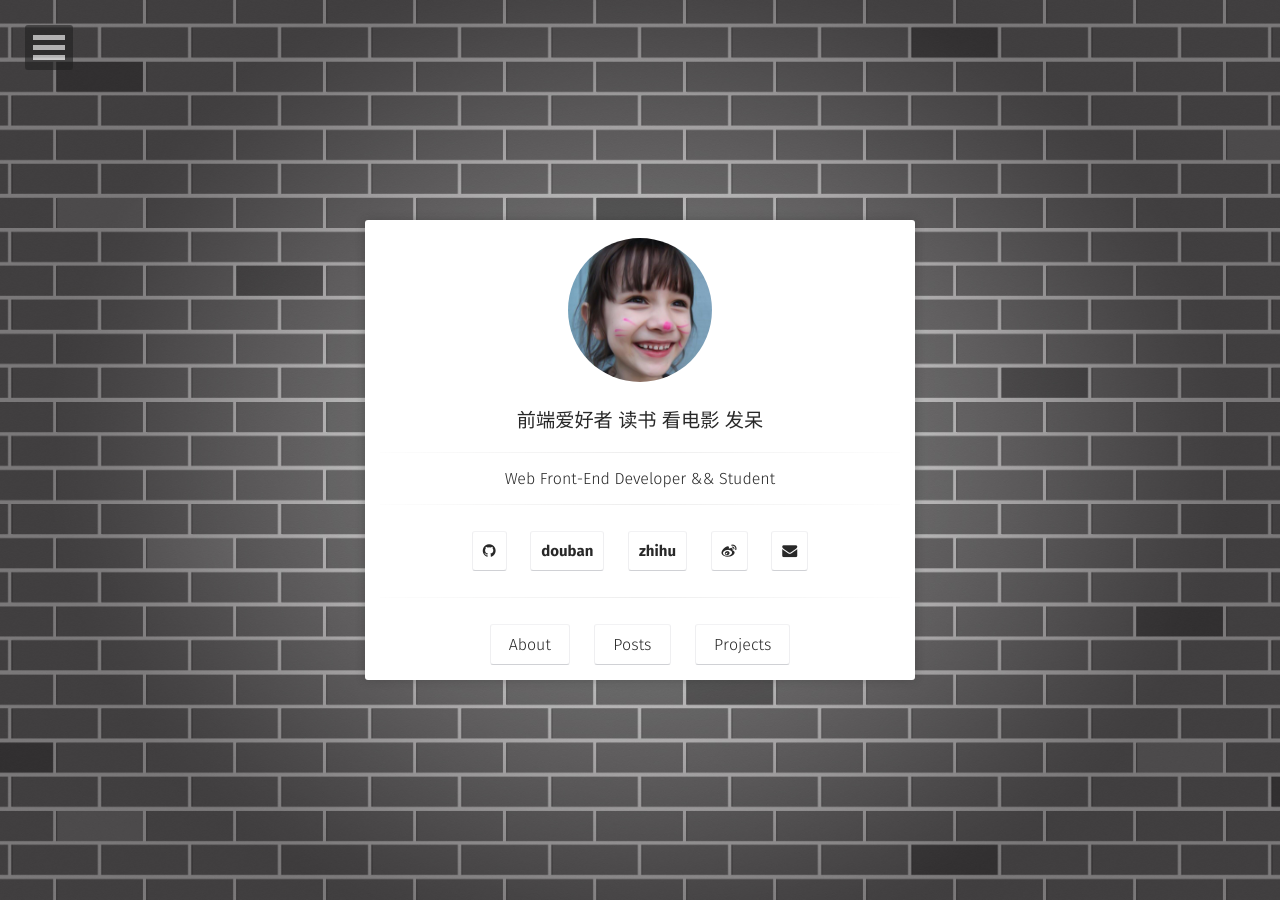
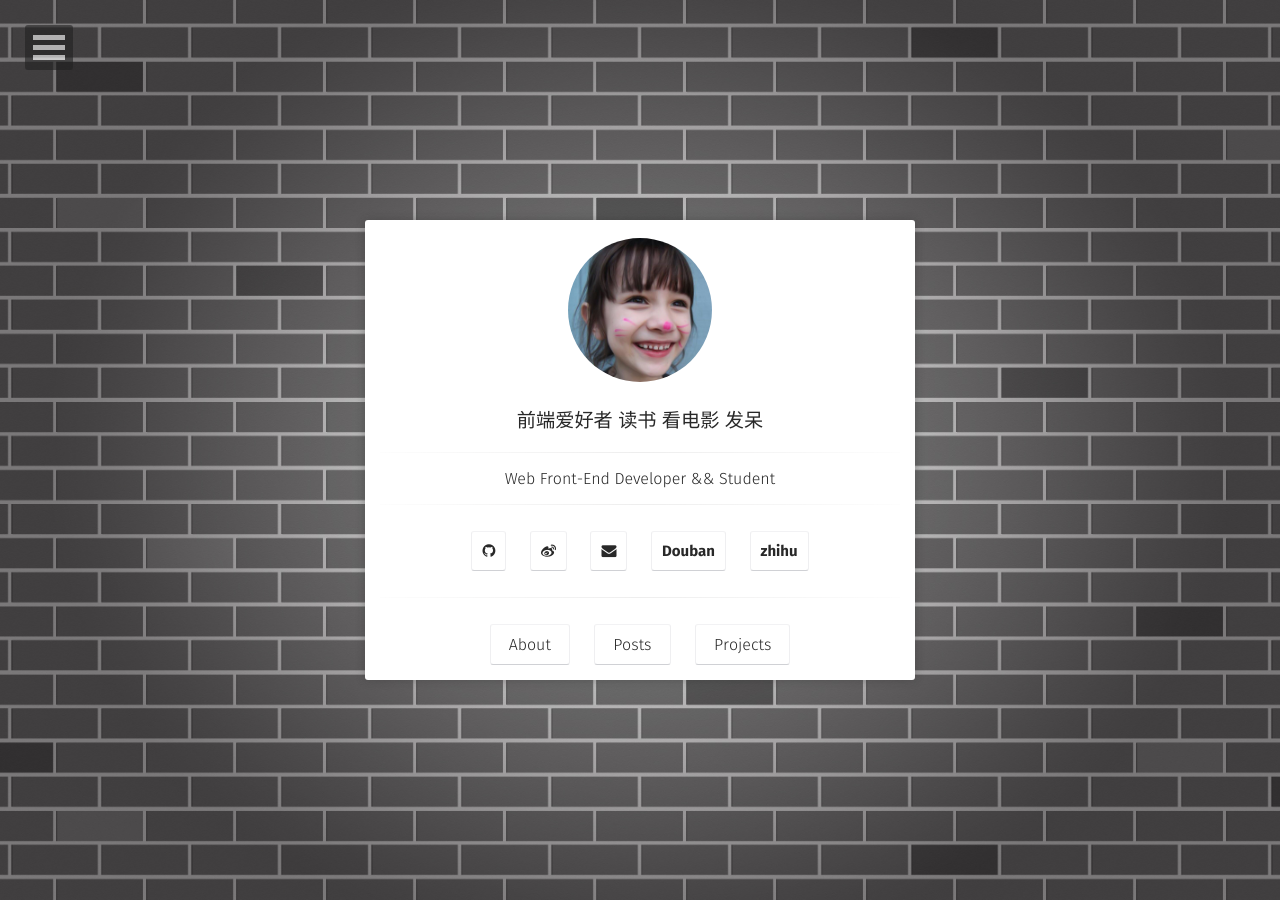
Before and after one commit to Chenyueli/Blog, a Jekyll site: the page built from index.html, in a window 1280 px wide. Built offline with Jekyll 4.4.1, drawn with Linux system fonts in a browser that asks for light colours; some web fonts are replaced.

Commit message:
change less post

```diff
--- a/_includes/social-links.html
+++ b/_includes/social-links.html
@@ -1,8 +1,8 @@
                     <hr class="hr-line">
                     <h3 class="title" style="font-size:15px;">
                         <a class="social-btn" href="http://github.com/Chenyueli" target="_blank" ><i class="fa fa-github" aria-hidden="true"></i></a>
-                        <a class="social-btn" href="http://www.douban.com/people/Chenyueli/" target="_blank" >douban</a>
-                        <a class="social-btn" href="http://www.zhihu.com/people/chenyuelili" target="_blank">zhihu</a>
                         <a class="social-btn" href="http://www.weibo.com/3203834660" target="_blank" ><i class="fa fa-weibo" aria-hidden="true"></i></a>
                         <a class="social-btn" href="mailto:me@18559024715.163.com" target="_blank"><i class="fa fa-envelope" aria-hidden="true"></i></a>
+                         <a class="social-btn" href="http://www.douban.com/people/Chenyueli/" target="_blank" >Douban</a>
+                        <a class="social-btn" href="http://www.zhihu.com/people/chenyuelili" target="_blank">zhihu</a>
                     </h3>
```
